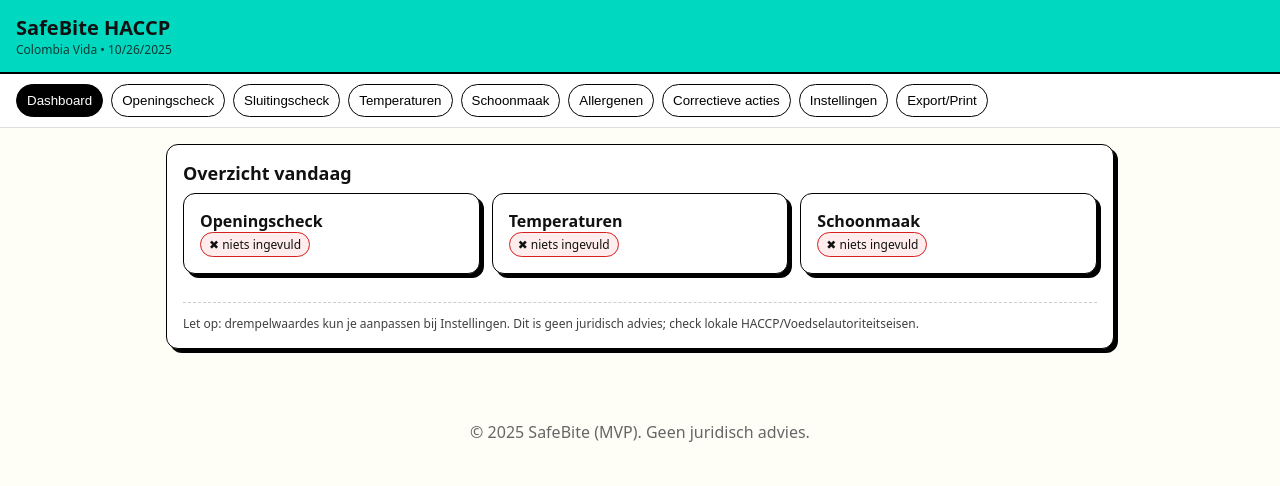
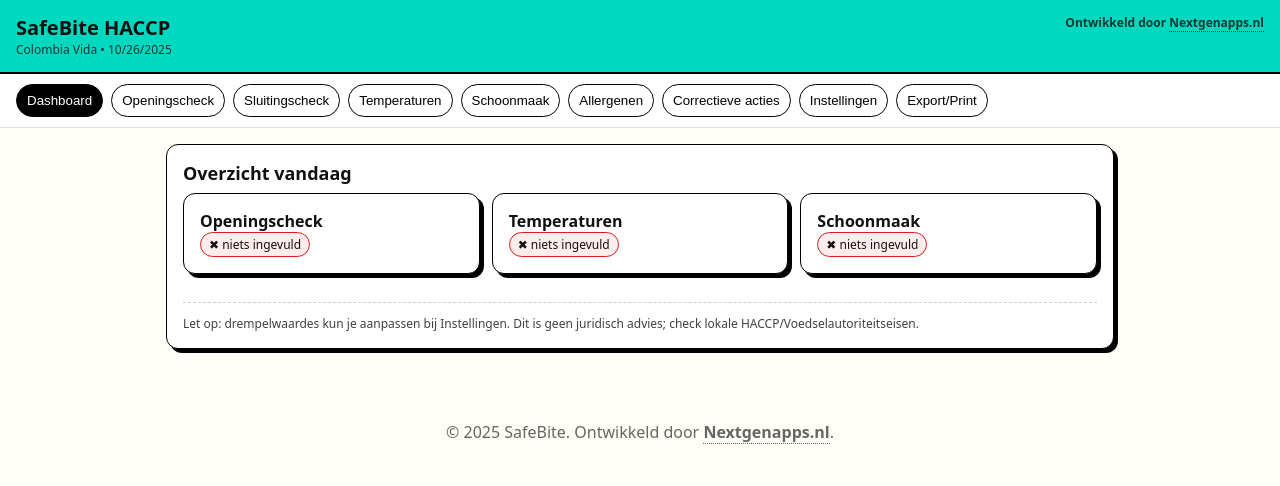
Before and after one commit to Smack2025/HACCP, a plain HTML site: page index.html in a window 1280 px wide. Drawn offline with nearby package versions, Linux system fonts and the light colour scheme.

Commit message:
Remove MVP label from footer credit

```diff
--- a/index.html
+++ b/index.html
@@ -12,11 +12,12 @@
 </head>
 <body>
 <header>
-  <div>
+  <div class="header-brand">
     <h1>SafeBite HACCP</h1>
     <div class="sub" id="businessSub">Offline logboek • <span id="todayLabel"></span></div>
   </div>
-  <div class="actions">
+  <div class="header-meta">
+    <div class="sub dev-credit">Ontwikkeld door <a href="https://nextgenapps.nl" target="_blank" rel="noopener">Nextgenapps.nl</a></div>
     <button class="secondary" id="installBtn" style="display:none">Installeren</button>
   </div>
 </header>
@@ -273,7 +274,7 @@
   </section>
 </div>
 
-<footer>© 2025 SafeBite (MVP). Geen juridisch advies.</footer>
+<footer>© 2025 SafeBite. Ontwikkeld door <strong><a href="https://nextgenapps.nl" target="_blank" rel="noopener">Nextgenapps.nl</a></strong>.</footer>
 
 <script defer src="app.js"></script>
 <script type="module" src="auth.js"></script>
--- a/styles.css
+++ b/styles.css
@@ -10,9 +10,12 @@
 }
 *{box-sizing:border-box}
 html,body{margin:0;padding:0;font-family:system-ui,-apple-system,Segoe UI,Roboto,Ubuntu,Cantarell,Noto Sans,sans-serif;background:var(--bg);color:var(--fg)}
-header{display:flex;align-items:center;justify-content:space-between;padding:14px 16px;background:var(--accent);border-bottom:2px solid #000;position:sticky;top:0;z-index:10}
+header{display:flex;align-items:flex-start;justify-content:space-between;padding:14px 16px;background:var(--accent);border-bottom:2px solid #000;position:sticky;top:0;z-index:10}
 header h1{margin:0;font-size:20px}
 header .sub{font-size:12px;opacity:.8}
+header .dev-credit{margin:0;font-weight:600;text-align:right}
+header .dev-credit a{color:inherit;text-decoration:none;border-bottom:1px dotted currentColor}
+.header-meta{display:flex;flex-direction:column;align-items:flex-end;gap:8px}
 nav{display:flex;gap:8px;flex-wrap:wrap;padding:10px 16px;background:#fff;border-bottom:1px solid #ddd;position:sticky;top:54px;z-index:9}
 nav button{border:1px solid #000;background:#fff;padding:8px 10px;border-radius:999px;cursor:pointer}
 nav button.active{background:#000;color:#fff}
@@ -35,6 +38,7 @@ textarea{min-height:80px}
 button.primary{background:#000;color:#fff;border:1px solid #000;padding:10px 12px;border-radius:10px;cursor:pointer}
 button.secondary{background:#fff;border:1px solid #000;padding:10px 12px;border-radius:10px;cursor:pointer}
 footer{padding:40px 16px;text-align:center;color:#666}
+footer a{color:inherit;text-decoration:none;border-bottom:1px dotted currentColor}
 .kv{display:grid;grid-template-columns:180px 1fr;gap:8px;font-size:13px}
 hr{border:none;border-top:1px dashed #ccc;margin:12px 0}
 .warning{color:var(--danger);font-weight:600}
```
